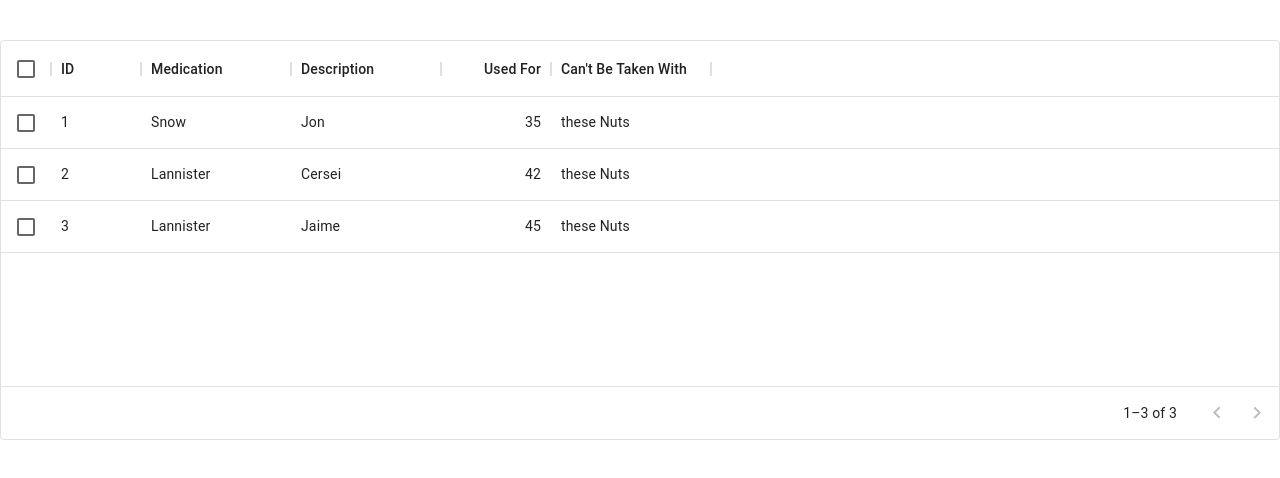
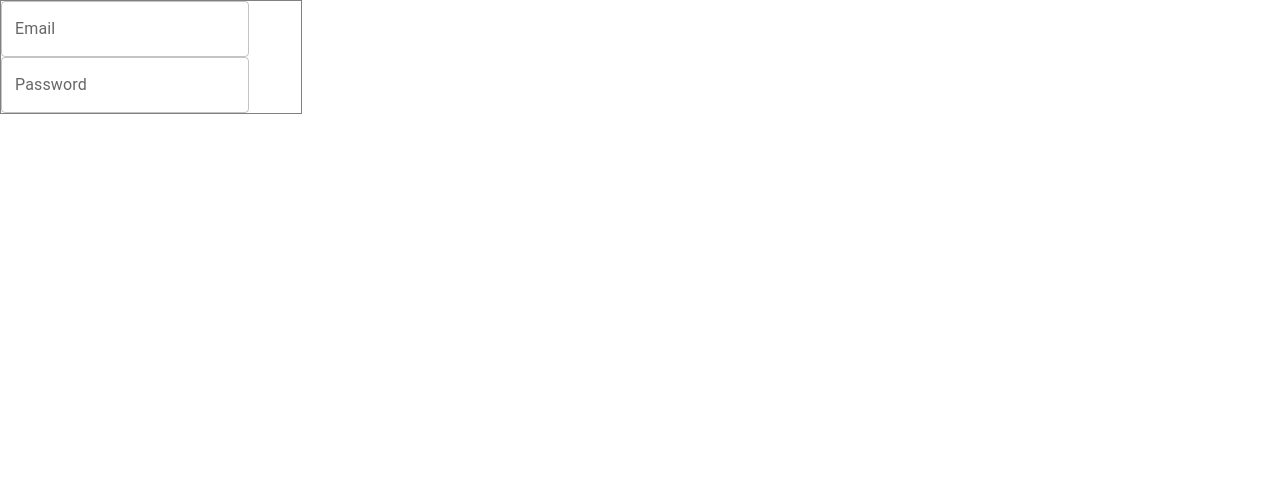
Before and after one commit to BrandonGrayson/vetmed, a React (Create React App) app: page / in a window 1280 px wide. Shown: the top 478 px of the page. Built offline with nearby package versions, Linux system fonts and the light colour scheme.

Commit message:
sign up user form stub created

```diff
--- a/src/App.tsx
+++ b/src/App.tsx
@@ -1,11 +1,14 @@
 import "./App.css";
-import MedTable from "./components/Table";
+import SignUpUser from "./components/SignUpUserForm";
+import { Grid } from "@mui/material";
 
 function App() {
   return (
-    <>
-      <MedTable />
-    </>
+    <Grid container>
+      <Grid>
+        <SignUpUser />
+      </Grid>
+    </Grid>
   );
 }
 
--- /dev/null
+++ b/src/components/SignUpUserForm.tsx
@@ -0,0 +1,10 @@
+import { Box, TextField } from "@mui/material";
+
+export default function SignUpUser() {
+  return (
+    <Box sx={{ border: "1px solid grey", width: "300px", maxWidth: "100%" }}>
+      <TextField id="outlined-basic" label="Email" variant="outlined" />
+      <TextField id="outlined-basic" label="Password" variant="outlined" />
+    </Box>
+  );
+}
--- a/src/components/Table.tsx
+++ b/src/components/Table.tsx
@@ -1,5 +1,5 @@
 import { Grid } from "@mui/material";
-import { DataGrid, GridColDef, GridValueGetterParams } from "@mui/x-data-grid";
+import { DataGrid, GridColDef } from "@mui/x-data-grid";
 
 const columns: GridColDef[] = [
   { field: "id", headerName: "ID", width: 90 },
```
